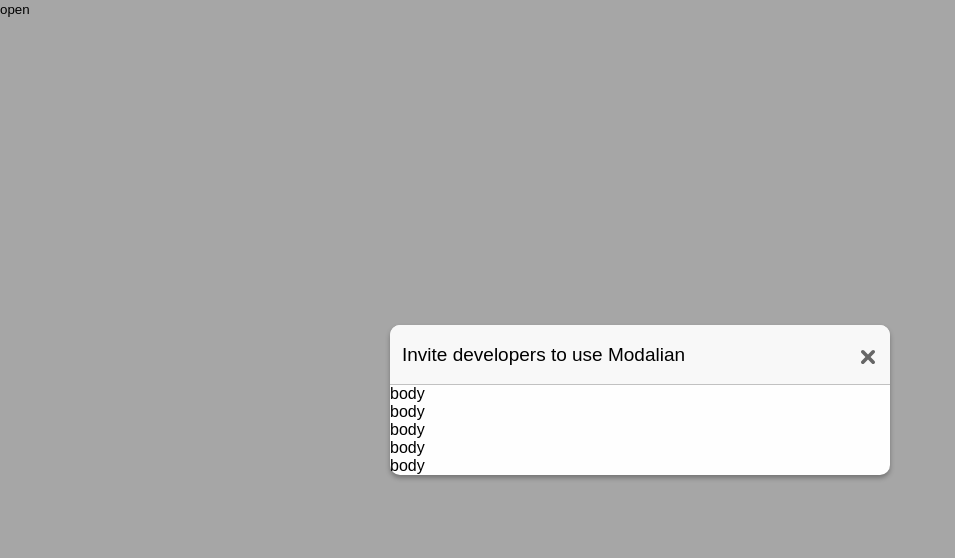
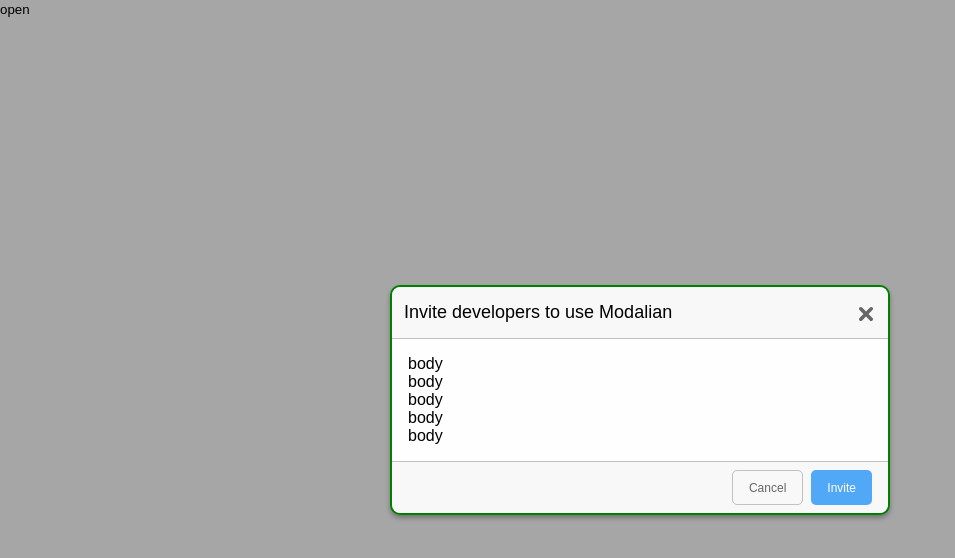
Before and after one commit to arashmanteghi/modalian, a React app: page / in a window 1280 px wide. Both pictures are taken after a click on the button "open". Shown: the top 558 px of the page, without its empty margins (0-955 px from the left). Built offline with nearby package versions, Linux system fonts and the light colour scheme.

Commit message:
Add closable and mask closable and null footer to modal

```diff
--- a/src/App.js
+++ b/src/App.js
@@ -26,7 +26,8 @@
           visible={this.state.modalVisible}
           onClose={this.toggleModal}
           title='Invite developers to use Modalian'
-          footer={null}
+          // footer={null}
+          okBtnText='Invite'
         >
           <p>body</p>
           <p>body</p>
--- a/src/Modalian.js
+++ b/src/Modalian.js
@@ -14,6 +14,7 @@
       modalianWrapperClass: 'modalain-wrapper modalian-wrapper--none'
     };
     this.calculateBodyHeight = this.calculateBodyHeight.bind(this);
+    this.handleMaskClick = this.handleMaskClick.bind(this);
   }
 
   componentWillReceiveProps (nextProps) {
@@ -55,26 +56,37 @@
     }
   }
 
+  handleMaskClick () {
+    console.log('click on mask');
+    if (this.props.closableMask) {
+      this.props.onClose();
+    }
+  }
+
   render () {
     let bodyHeight = this.calculateBodyHeight();
     return (
       <Fragment>
-        <div className={this.state.modalianMaskClass} onClick={this.props.onClose} />
-        <div className={this.state.modalianWrapperClass}>
-          <main className='modalian__content'>
+        <div className={this.state.modalianMaskClass} />
+        <div className={this.state.modalianWrapperClass} onClick={() => { this.handleMaskClick(); }}>
+          <main className='modalian__content' onClick={(e) => { e.stopPropagation(); }}>
             {this.props.title && <header className='modalian__header'>
               <h2>{this.props.title}</h2>
-              <img className='modalian__close-btn' src={closeIcon} onClick={this.props.onClose} />
+              {this.props.closable && <img alt='close' className='modalian__close-btn' src={closeIcon} onClick={this.props.onClose} />}
             </header>}
             {!this.props.title && <header className='modalian__header--hidden'>
-              <img className='modalian__close-btn' src={closeIcon} onClick={this.props.onClose} />
+              {this.props.closable && <img alt='close' className='modalian__close-btn' src={closeIcon} onClick={this.props.onClose} />}
             </header>}
             <section className='modalian__body' style={{height: `calc(100% - ${bodyHeight}px)`}}>
               {this.props.children}
             </section>
             {this.props.footer && <footer className='modalian__footer'>
-              <button>OK</button>
-              <button>Cancel</button>
+              <button className='modalian__btn--ok'>
+                {this.props.okBtnText}
+              </button>
+              <button className='modalian__btn--cancel' onClick={this.props.onClose}>
+                {this.props.cancelBtnText}
+              </button>
             </footer>}
           </main>
         </div>
@@ -90,11 +102,15 @@
   title: PropTypes.string,
   footer: PropTypes.bool,
   okBtnText: PropTypes.string,
-  cancelBtnText: PropTypes.string
+  cancelBtnText: PropTypes.string,
+  closable: PropTypes.bool,
+  closableMask: PropTypes.bool
 };
 
 Modalian.defaultProps = {
   footer: true,
-  okBtnText: 'Ok',
-  cancelBtnText: 'Cancel'
+  okBtnText: 'OK',
+  cancelBtnText: 'Cancel',
+  closable: true,
+  closableMask: true
 };
--- a/src/Modalian.scss
+++ b/src/Modalian.scss
@@ -1,9 +1,12 @@
 /* Variables */
 $modalian-border-radius: 10px;
 $modalian-z-index: 9000;
+$modalian-header-height: 52px;
 $modalian-white: #fefefe;
 $modalian-grey-light: #f8f8f8;
 $modalian-grey: #c1c1c1;
+$modalian-grey-dark: #666666;
+$modalian-blue: #50a8f6;
 
 .modalian {
   $root: &;
@@ -21,7 +24,7 @@
     width: 100%;
     height: 100%;
     background: rgba(black, .35);
-    z-index: 1000;
+    z-index: $modalian-z-index;
     &--show { animation: fadeIn .1s ease-in forwards; }
     &--hide { animation: fadeOut .2s ease-out forwards; }
     &--none { display: none; }
@@ -36,7 +39,7 @@
     left: 0;
     width: 100%;
     height: 100%;
-    z-index: $modalian-z-index;
+    z-index: $modalian-z-index + 1;
     &--show { animation: fadeIn .3s ease-in forwards; }
     &--hide { animation: fadeOut .15s ease-out forwards; }
     &--none { display: none; }
@@ -51,13 +54,15 @@
     background: $modalian-white;
     border-radius: $modalian-border-radius;
     box-shadow: 0 3px 5px 0 rgba(0, 0, 0, 0.3);
+    z-index: $modalian-z-index + 2;
+    border: 2px solid green;
   }
 
 
 	&__header {
     display: flex;
     padding: 0 12px;
-    height: 60px;
+    height: $modalian-header-height;
     align-items: center;
     border-top-left-radius: 10px;
     border-top-right-radius: 10px;
@@ -75,33 +80,68 @@
         height: 100%;
       }
     }
-    > h2 { font-size: 19px; }
+    > h2 { font-size: 18px; }
 
   }
 
+  &__body {
+    display: block;
+    top: 0px;
+    padding: 16px;
+    height: 100%;
+    width: 100%;
+    background: $modalian-white;
+  }
+
+  &__footer {
+    display: flex;
+    align-items: center;
+    direction: rtl;
+    padding: 16px;
+    width: 100%;
+    height: $modalian-header-height;
+    border-bottom-left-radius: 10px;
+    border-bottom-right-radius: 10px;
+    background: $modalian-grey-light;
+    border-top: 1px solid $modalian-grey;
+  }
+
+
   &__close-btn {
     position: absolute;
-    top: 20px;
+    top: 15px;
     right: 10px;
     padding: 5px;
     z-index: $modalian-z-index + 1;
     cursor: pointer;
   }
 
-  &__body {
-    display: block;
-    top: 60px;
-    height: 100%;
-    width: 100%;
-  }
-
-  &__footer {
-    width: 100%;
-    height: 60px;
-    border-bottom-left-radius: 10px;
-    border-bottom-right-radius: 10px;
-    background: $modalian-grey-light;
-    border-top: 1px solid $modalian-grey;
+  &__btn {
+    display: flex;
+    padding: 10px 16px;
+    align-items: center;
+    border-radius: 5px;
+    outline: none;
+    height: 35px;
+    font-size: 12px;
+    &--ok {
+      @extend #{$root}__btn;
+      background: $modalian-blue;
+      color: $modalian-white;
+      transition: all .2s ease-in-out;
+      &:hover { background: darken($modalian-blue, 5%); }
+    }
+    &--cancel {
+      @extend #{$root}__btn;
+      margin-right: 8px;
+      border: 1px solid $modalian_grey;
+      color: $modalian-grey-dark;
+      transition: all .2s ease-in-out;
+      &:hover {
+        border: 1px solid $modalian-blue;
+        color: darken($modalian-blue, 5%);
+      }
+    }
   }
 }
 
```
